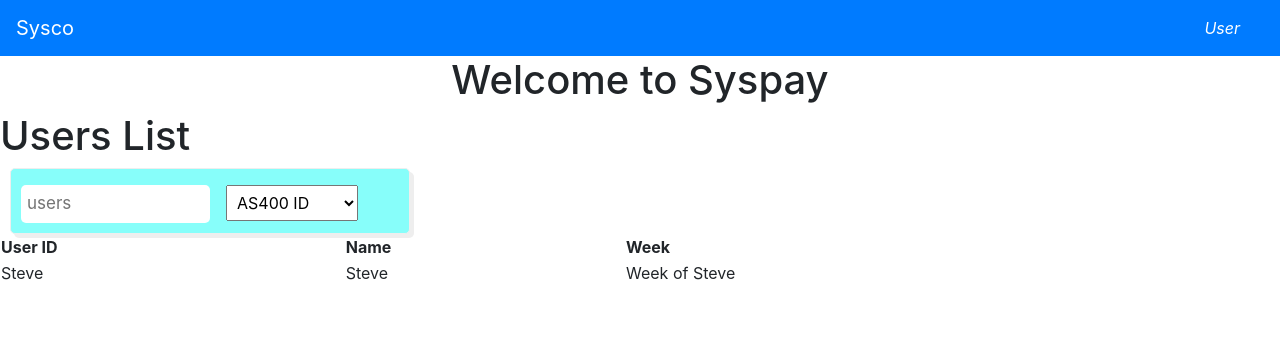
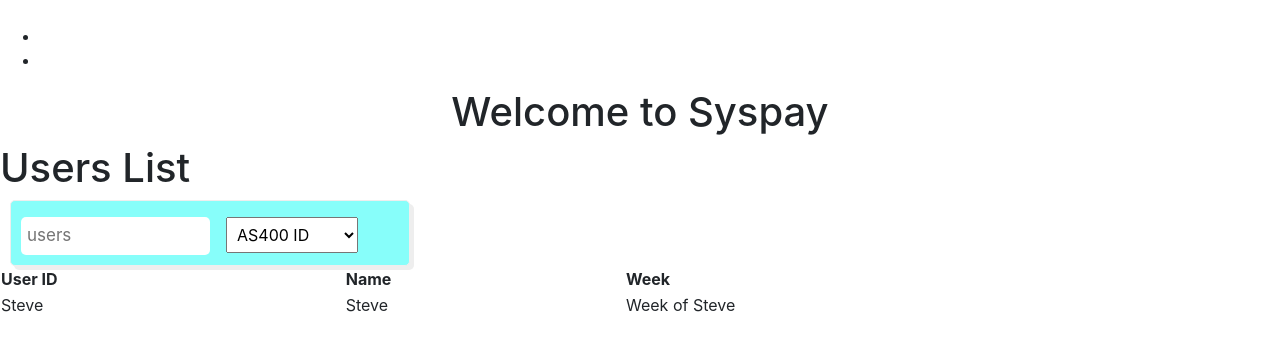
Before and after one commit to Junjie2412/wasppUI, a React app in the folder waspp-ui/: page / in a window 1280 px wide. Shown: the top 350 px of the page. Built offline with nearby package versions, Linux system fonts and the light colour scheme.

Commit message:
added font awesome, and basic navbar

```diff
--- a/waspp-ui/package.json
+++ b/waspp-ui/package.json
@@ -37,7 +37,7 @@
     "react-dev-utils": "^5.0.1",
     "react-dom": "^16.4.0",
     "react-redux": "^5.0.7",
-    "react-router-dom": "^4.2.2",
+    "react-router-dom": "^4.3.1",
     "redux": "^4.0.0",
     "redux-thunk": "^2.3.0",
     "resolve": "1.6.0",
--- a/waspp-ui/public/index.html
+++ b/waspp-ui/public/index.html
@@ -10,6 +10,7 @@
     -->
     <link rel="manifest" href="%PUBLIC_URL%/manifest.json">
     <link rel="shortcut icon" href="%PUBLIC_URL%/favicon.ico">
+    <link rel="stylesheet" href="https://use.fontawesome.com/releases/v5.0.13/css/all.css" integrity="sha384-DNOHZ68U8hZfKXOrtjWvjxusGo9WQnrNx2sqG0tfsghAvtVlRW3tvkXWZh58N9jp" crossorigin="anonymous">
     <!--
       Notice the use of %PUBLIC_URL% in the tags above.
       It will be replaced with the URL of the `public` folder during the build.
--- a/waspp-ui/src/App.js
+++ b/waspp-ui/src/App.js
@@ -1,6 +1,7 @@
 import React, { Component } from 'react';
 import EditUsers from './containers/Edit Users/EditUsers';
 import classes from '../node_modules/bootstrap/dist/css/bootstrap.min.css';
+import Navbar from './components/Navbar/Navbar';
 
 //"navbar navbar-expand-sm navbar-light bg-primary"
 
@@ -8,13 +9,7 @@ class App extends Component {
     render() {
       return (
         <div>
-            <nav className="navbar navbar-expand-sm navbar-light bg-primary" >
-                <a className="navbar-brand" style={{color: 'white'}}>Sysco</a>
-                <ul className="navbar-nav ml-auto">
-                    <li><i className="nav-item nav-link fas fa-user" style={{color: 'white', display: 'flex', flexFlow: 'row'}}> User</i></li>
-                    <li><i className="nav-item nav-link fas fa-power-off"  style={{color: 'white', display: 'flex', flexFlow: 'row'}}></i></li>
-                </ul>
-            </nav>
+          <Navbar />
           <h1 style={{textAlign: 'center'}}>Welcome to Syspay</h1>
           <EditUsers/>
         </div>
--- /dev/null
+++ b/waspp-ui/src/components/Navbar/Navbar.js
@@ -0,0 +1,31 @@
+import React, {Component} from 'react';
+import classes from '../../../node_modules/bootstrap/dist/css/bootstrap.min.css';
+
+const navbar = () =>{
+    return (
+    //     <nav className="navbar navbar-expand-sm navbar-light bg-primary" >
+    //         {/* <a className="navbar-brand" href="#" style={{color: 'white'}}>Sysco</a>
+    //         <ul className="navbar-nav ml-auto">
+    //             <li><i className="nav-item nav-link fas fa-user" style={{color: 'white', display: 'flex', flexFlow: 'row'}}> User</i></li>
+    //             <li><i className="nav-item nav-link fas fa-power-off"  style={{color: 'white', display: 'flex', flexFlow: 'row'}}></i></li>
+    //         </ul> */}
+    //     </nav>
+
+    <nav className={[classes.navbar, classes['navbar-expand-sm'], classes['navbar-light'], classes['bg-primary']].join(' ')}>
+        <a classes={[classes['navbar-brand']]} href="#" style={{color: 'white'}}>Sysco</a>
+        <ul className={[classes['navbar-nav'], classes['ml-auto']].join(' ')}>
+            <li><i className={[classes['nav-item'], classes['nav-link'], 'fas', 'fa-user'].join(' ')} style={{color: 'white'}}> User</i></li>
+            <li><i className={[classes['nav-item'], classes['nav-link'], 'fas', 'fa-power-off'].join(' ')}  style={{color: 'white'}}></i></li>
+        </ul>
+    </nav>
+
+
+
+    //   <button className={[classes.btn, classes['btn-primary']].join(' ')}>dsds</button>
+
+
+
+    );
+};
+
+export default navbar;
```
Also changed, not shown: 1 other file (tests, documents, lock files or other folders).
